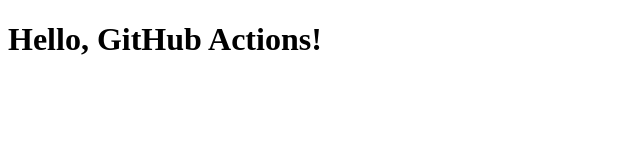
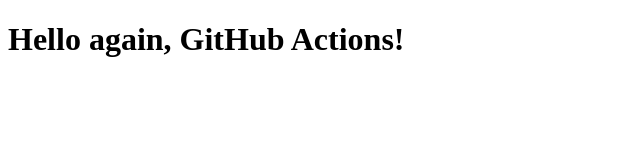
Before and after one commit to GB36/gh-deployment-workflow, a plain HTML site: page index.html in a window 1280 px wide. Shown: the whole page, without its empty margins (0-640 px from the left). Drawn offline with Linux system fonts and the light colour scheme.

Commit message:
Update index.html

```diff
--- a/index.html
+++ b/index.html
@@ -4,6 +4,6 @@
     <title>GitHub Actions Deployment</title>
   </head>
   <body>
-    <h1>Hello, GitHub Actions!</h1>
+    <h1>Hello again, GitHub Actions!</h1>
   </body>
 </html>
```
